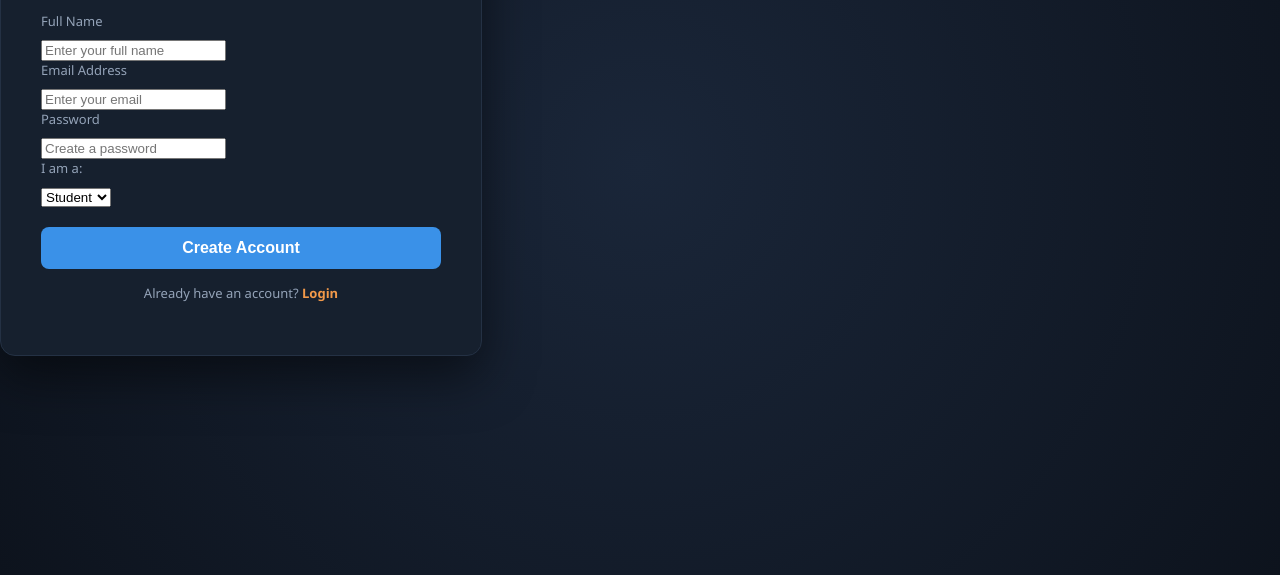
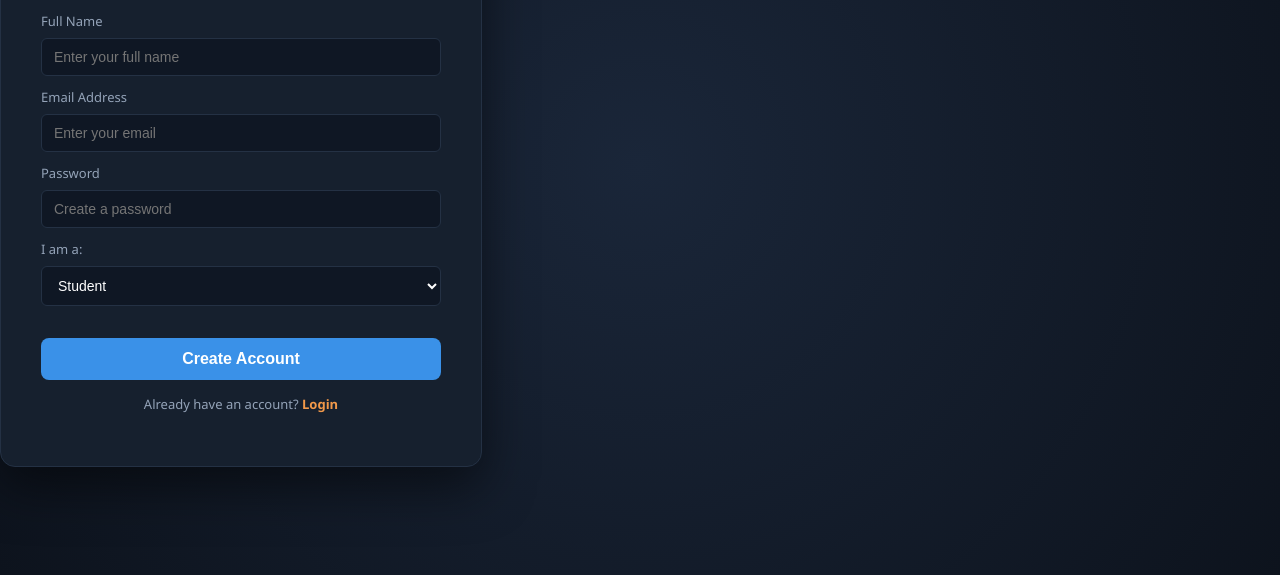
Before and after one commit to jkylee1932/ModuLearn, a website: page public/index.html in a window 1280 px wide. Both pictures are taken after a click on the link "Sign up". Shown: the part 245-820 px from the top of the page. Drawn offline with Linux system fonts and the light colour scheme.

Commit message:
Update style.css

```diff
--- a/public/style.css
+++ b/public/style.css
@@ -65,6 +65,30 @@ label {
     margin-bottom: 8px;
 }
 
+input, .role-dropdown {
+    width: 100%;
+    padding: 10px 12px;
+    background: #0f1724;
+    border: 1px solid #243144;
+    border-radius: 6px;
+    color: #fff;
+    margin-bottom: 12px;
+    box-sizing: border-box;
+    outline: none;
+    font-size: 14px;
+}
+
+.role-dropdown {
+    cursor: pointer;
+}
+
+.role-dropdown option {
+    background: #16202e;
+}
+
+input:focus, .role-dropdown:focus {
+    border-color: #3a91e8;
+}
 
 .flex-row {
     display: flex;
```
